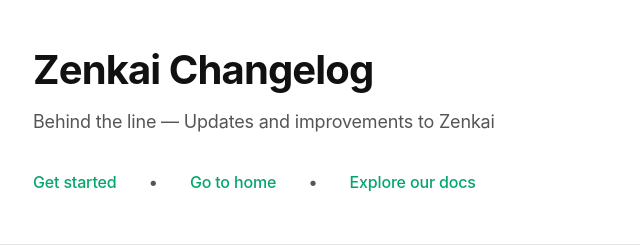
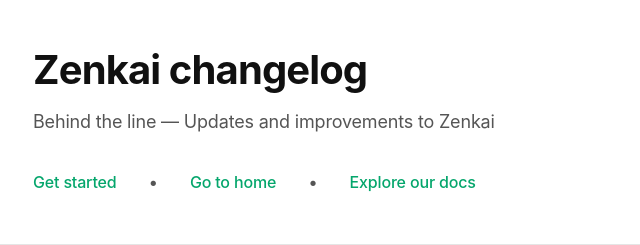
Before and after one commit to mikklemberg/zenkai-changelog, a Jekyll site: the page built from index.html, in a window 1280 px wide and 900 px high. Shown: the top 245 px of the window, without its empty margins (319-959 px from the left). Built offline with Jekyll 4.4.1, drawn with Linux system fonts in a browser that asks for light colours; the list of posts is cut into pages by our own code.

```diff
--- a/_config.yml
+++ b/_config.yml
@@ -1,7 +1,7 @@
 # Jekyll Configuration for Zenkai Changelog
 
 # Site settings
-title: "Zenkai Changelog"
+title: "Zenkai changelog"
 description: "Behind the line — Updates and improvements to Zenkai"
 url: "https://changelog.zenkai.ee"
 baseurl: ""
```
